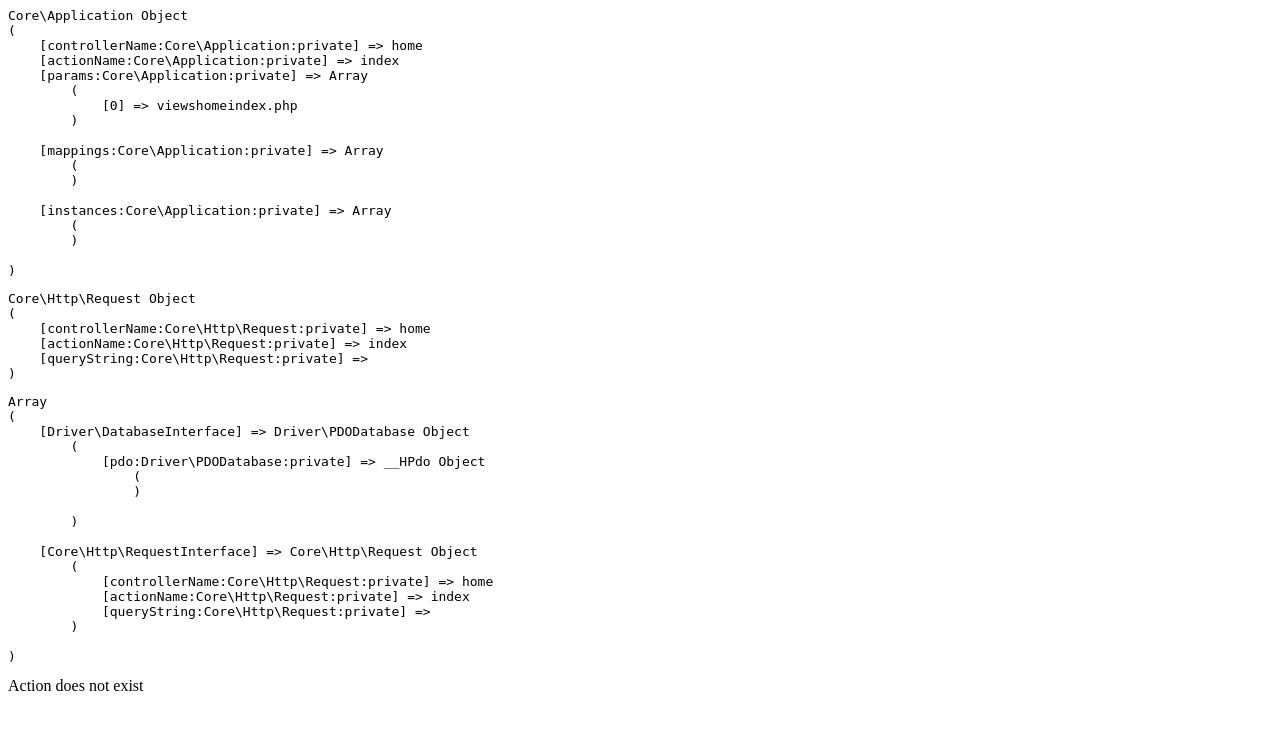
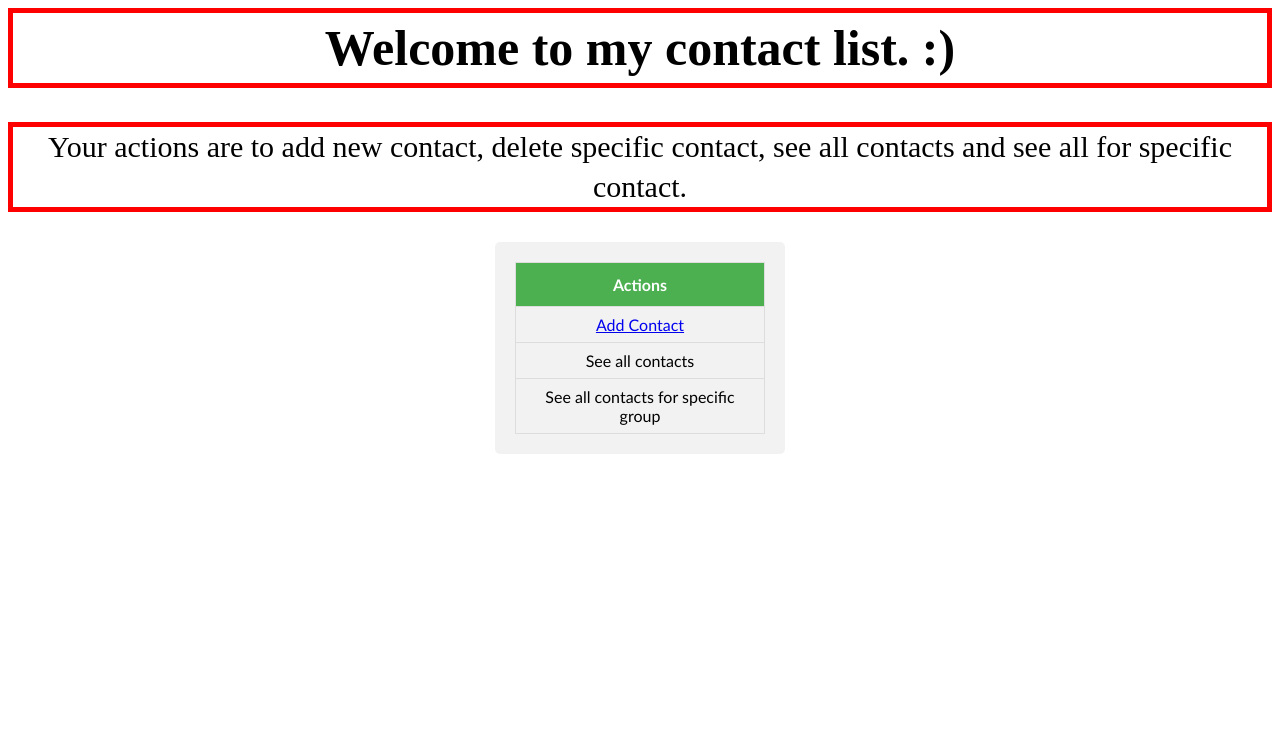
Before and after one commit to DrakeSang/ContactsList, a PHP site: page /views/home/index.php in a window 1280 px wide. Shown: the top 730 px of the page. Run offline with PHP 8.4, Linux system fonts and the light colour scheme.

```diff
--- a/Core/Application.php
+++ b/Core/Application.php
@@ -27,7 +27,9 @@ class Application
     public function __construct($controllerName, $actionName, array $params)
     {
         $this->controllerName = $controllerName;
+
         $this->actionName = $actionName;
+
         $this->params = $params;
     }
 
@@ -39,15 +41,9 @@ class Application
     {
         $request = $this->initiateRequest(); // keeping the request(controller,action and
         // query string)
-        echo '<pre>';
-        print_r($request);
-        echo '</pre>';
         $binder = new Binder(); // making new instance of binder to use it later
         $this->instances[RequestInterface::class] = $request; // putting the created request
         // in instances array
-        echo '<pre>';
-        print_r($this->instances);
-        echo '</pre>';
         $controllerFullQualifiedName =
             'Controllers\\' .
             ucfirst($this->controllerName) .
@@ -61,24 +57,19 @@ class Application
         }
 
         $controller = new $controllerFullQualifiedName($request); // Making new instance.
-        echo '<pre>';
-        print_r($controller);
-        echo '</pre>';
 
         $methodInfo = new \ReflectionMethod($controllerFullQualifiedName, $this->actionName);
-        // I get the method info(the arguments of the function) for teh specific action in
-        // that controller.
-        echo '<pre>';
-        print_r($methodInfo);
-        echo '</pre>';
+        // I get the method info(name and the class).
+
 
         for ($i = count($this->params); $i < count($methodInfo->getParameters()); $i++) {
-            $parameter = $methodInfo->getParameters()[$i]; // getting the first argument of the function
+            $parameter = $methodInfo->getParameters()[$i]; // getting the first argument of
+            // the function
             $paramType = $parameter->getType(); // getting the param type of the argument.
 
-            if(null === $paramType) {
-                continue;
-            }
+//            if(null === $paramType) {
+//                continue;
+//            }
 
             $interfaceName = $paramType->getName(); // getting the name.
             if (!key_exists($interfaceName, $this->mappings) && !key_exists($interfaceName, $this->instances)){
@@ -96,8 +87,6 @@ class Application
 
             $this->params[] = $instance;
         }
-
-        echo $controllerFullQualifiedName;
 
         call_user_func_array(
             [$controller, $this->actionName],
@@ -143,10 +132,6 @@ class Application
         $instance = $classInfo->newInstanceArgs($instanceArguments);
         $this->instances[$interfaceName] = $instance;
 
-        echo '<pre>';
-        print_r($instance);
-        echo '</pre>';
-
         return $instance;
     }
 
--- a/index.php
+++ b/index.php
@@ -29,25 +29,30 @@ $uriParts = explode('/', $significantUri); // Splitting the significant url by /
 if($uriParts[0] == "" || count($uriParts) == 1){
     $controllerName = "home";
     $actionName = "index";
+    $arguments = array();
 }else {
     $controllerName = array_shift($uriParts); // deleting the first element of array
-    // adn keep it in another variable
+    // and keep it in another variable
     $actionName = array_shift($uriParts);
-} // checking if user is on the main page or he type himself the url and he only writes the
-// the controller name i set the controller name to be home and action name to be index.
 
-$arguments = $uriParts; // if the url is contact/show/6 i keep in array the number 6 which
-// maybe it represents the id of the contact, which i need to show to the user.
+    $arguments = $uriParts; // if the url is contact/show/6 i keep in array the number 6
+    // which maybe it represents the id of the contact, which i need to show to the user.
+    // checking if user is on the main page or he type himself the url and he only writes the
+    // the controller name i set the controller name to be home and action name to be index.
+}
 
 $app = new \Core\Application($controllerName, $actionName, $arguments); // creating new
 // instance of the Core class
 
-echo '<pre>';
-print_r($app);
-echo '</pre>';
-
 $app->addInstance(\Driver\DatabaseInterface::class,
     new \Driver\PDODatabase('localhost', 'root', '', 'contact_list'));
+
+$app->addMapping(\Core\ViewEngine\ViewInterface::class,
+    \Core\ViewEngine\View::class);
+$app->addMapping(\Core\Services\Contacts\ContactServiceInterface::class,
+    \Core\Services\Contacts\ContactService::class);
+$app->addMapping(\Core\Services\Groups\GroupServiceInterface::class,
+    \Core\Services\Groups\GroupService::class);
 
 try {
     $app->start();
--- /dev/null
+++ b/static/css/index.css
@@ -0,0 +1,73 @@
+h1 {
+    text-align: center;
+    border: 5px solid red;
+    font-size: 50px;
+    line-height: 70px;
+}
+
+p {
+    text-align: center;
+    border: 5px solid red;
+    font-size: 30px;
+    line-height: 40px;
+}
+
+.wrapper {
+    display: flex;
+    justify-content: center;
+}
+
+#customers {
+    font-family: "Trebuchet MS", Arial, Helvetica, sans-serif;
+    border-collapse: collapse;
+}
+
+#customers td, #customers th {
+    border: 1px solid #ddd;
+    padding: 8px;
+    text-align: center;
+}
+
+#customers tr:nth-child(even){background-color: #f2f2f2;}
+
+#customers tr:hover {background-color: #ddd;}
+
+#customers th {
+    padding-top: 12px;
+    padding-bottom: 12px;
+    background-color: #4CAF50;
+    color: white;
+}
+
+input[type=text], input[type=tel] , input[type=email], select {
+    width: 100%;
+    padding: 12px 20px;
+    margin: 8px 0;
+    display: inline-block;
+    border: 1px solid #ccc;
+    border-radius: 4px;
+    box-sizing: border-box;
+}
+
+input[type=submit] {
+    width: 100%;
+    background-color: #4CAF50;
+    color: white;
+    padding: 14px 20px;
+    margin: 8px 0;
+    border: none;
+    border-radius: 4px;
+    cursor: pointer;
+}
+
+input[type=submit]:hover {
+    background-color: #45a049;
+}
+
+div {
+    width: 250px;
+    margin: 20px auto;
+    border-radius: 5px;
+    background-color: #f2f2f2;
+    padding: 20px;
+}
--- /dev/null
+++ b/views/contact/delete.php
@@ -0,0 +1,3 @@
+<?php
+
+echo 'fix me';
--- /dev/null
+++ b/views/home/index.php
@@ -0,0 +1,26 @@
+<link rel="stylesheet" href="static/css/index.css">
+
+<h1>Welcome to my contact list. :)</h1>
+
+<p>Your actions are to add new contact, delete specific contact, see all contacts and see all
+for specific contact.
+</p>
+
+<div class="wrapper">
+    <table id="customers">
+        <tr>
+            <th>Actions</th>
+        </tr>
+        <tr>
+            <td>
+                <a href="contact/create">Add Contact</a>
+            </td>
+        </tr>
+        <tr>
+            <td>See all contacts</td>
+        </tr>
+        <tr>
+            <td>See all contacts for specific group</td>
+        </tr>
+    </table>
+</div>
```
Also changed, not shown: Controllers/ContactController.php (added, +47 -0 lines), Controllers/HomeController.php (added, +13 -0 lines), Core/Services/Contacts/ContactService.php (added, +29 -0 lines), Core/Services/Contacts/ContactServiceInterface.php (added, +12 -0 lines), Core/Services/Groups/GroupService.php (added, +25 -0 lines), Core/Services/Groups/GroupServiceInterface.php (added, +8 -0 lines), Models/Contact.php (added, +96 -0 lines), Models/Group.php (added, +53 -0 lines), views/contact/create.php (added, +29 -0 lines).
